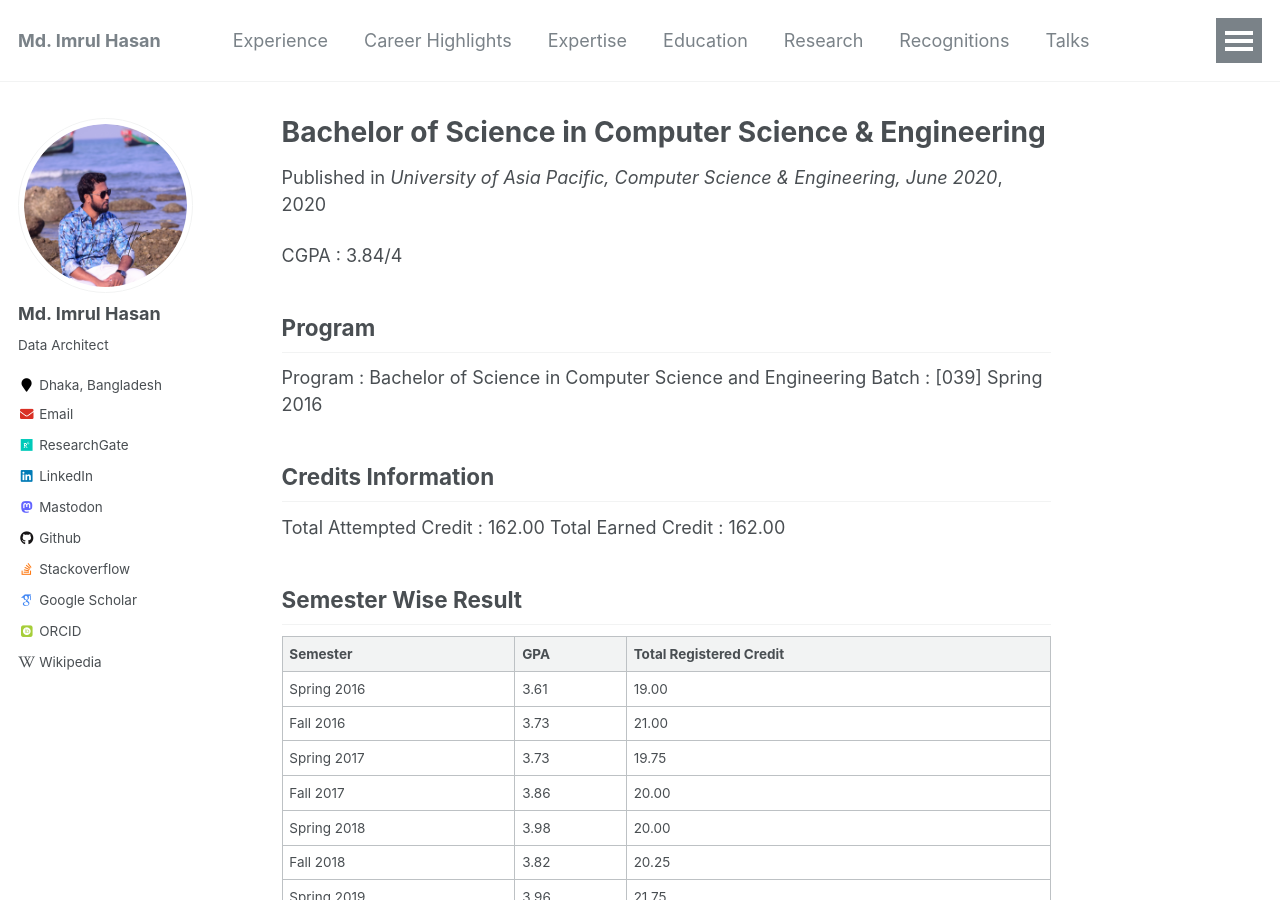
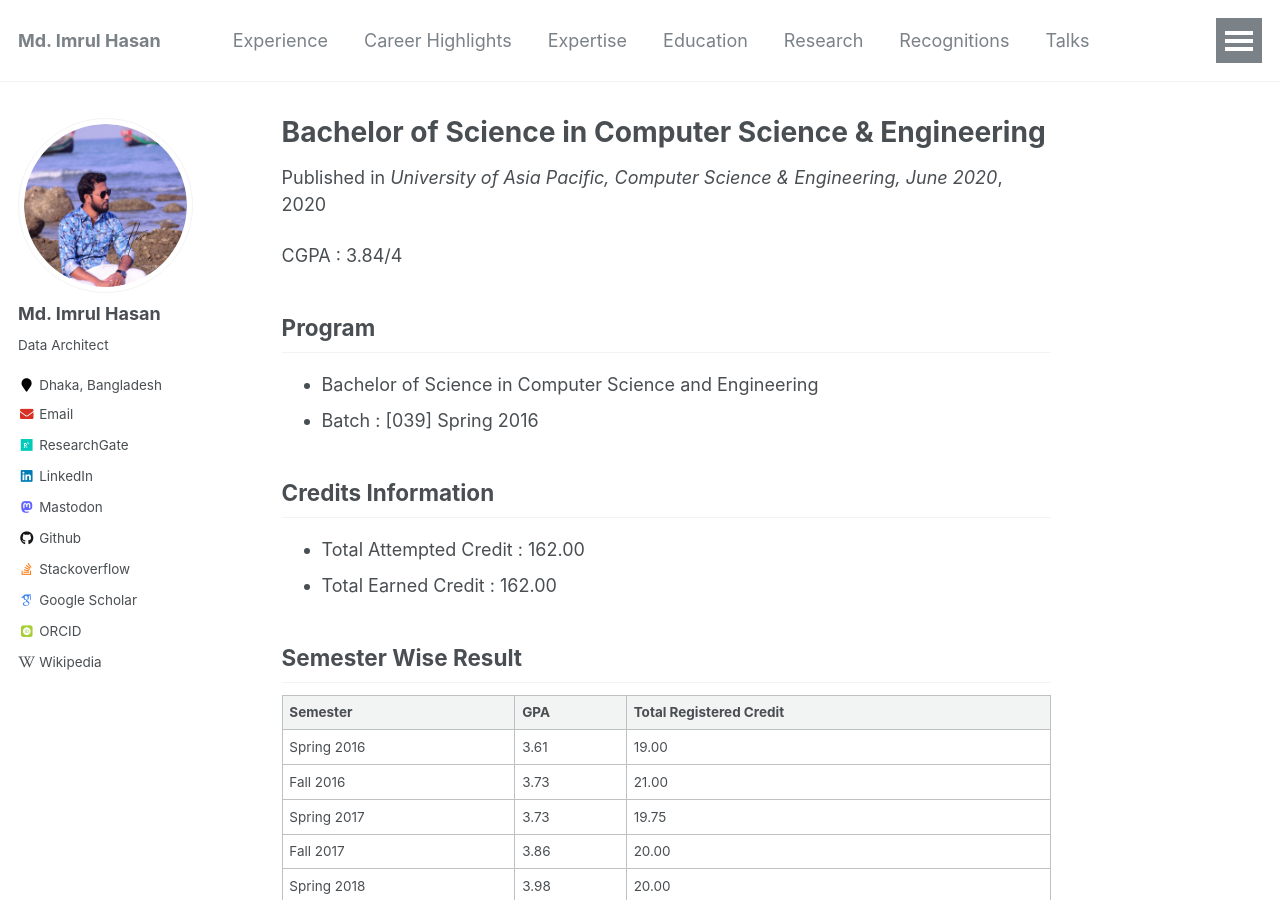
Before and after one commit to imrulhasandata/imrulhasandata, a Jekyll site: the page built from _education/2020-bsc.md, in a window 1280 px wide and 900 px high. Built offline with Jekyll 4.4.1, drawn with Linux system fonts in a browser that asks for light colours; some web fonts are replaced.

Commit message:
mac: education:

```diff
--- a/_education/2020-bsc.md
+++ b/_education/2020-bsc.md
@@ -12,13 +12,13 @@ CGPA : 3.84/4
 
 Program
 ---
-Program : Bachelor of Science in Computer Science and Engineering
-Batch : [039] Spring 2016
+- Bachelor of Science in Computer Science and Engineering
+- Batch : [039] Spring 2016
 
 Credits Information
 ---
-Total Attempted Credit : 162.00
-Total Earned Credit : 162.00
+- Total Attempted Credit : 162.00
+- Total Earned Credit : 162.00
 
 Semester Wise Result
 ---
```
